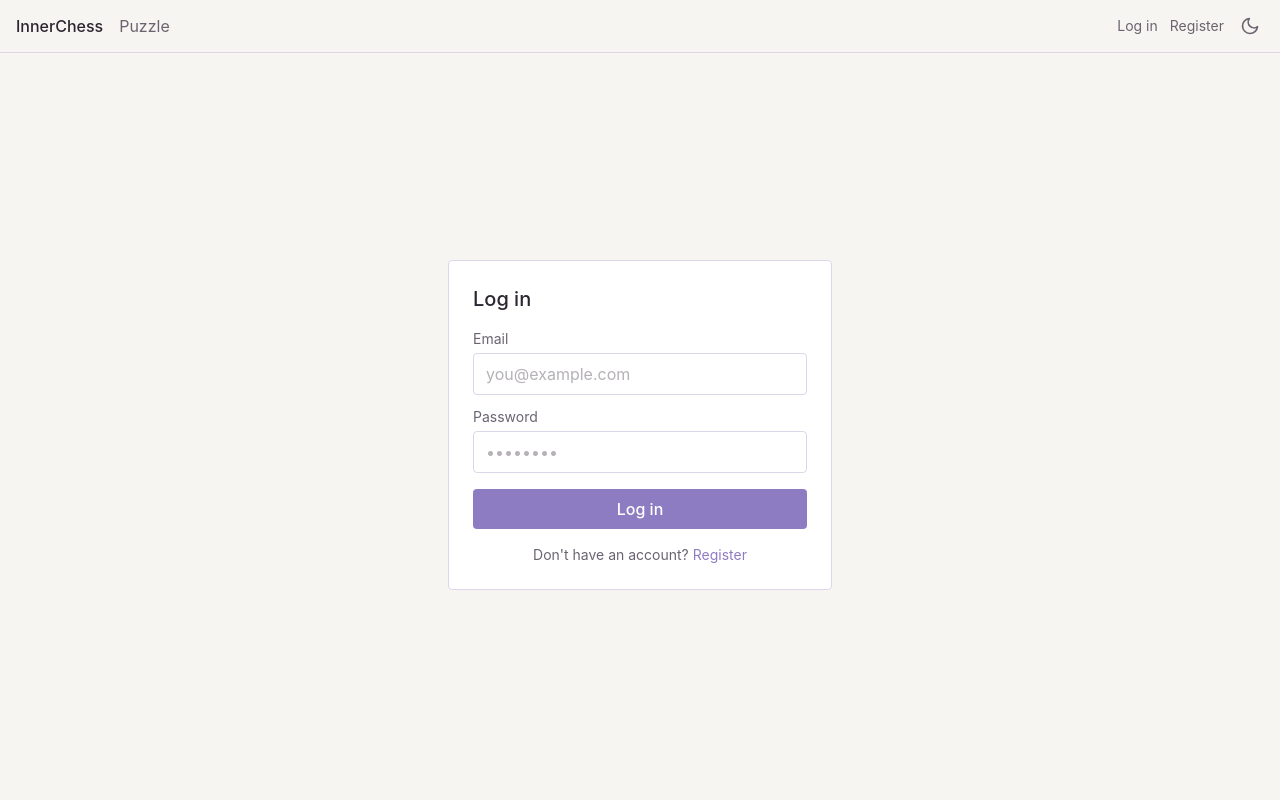
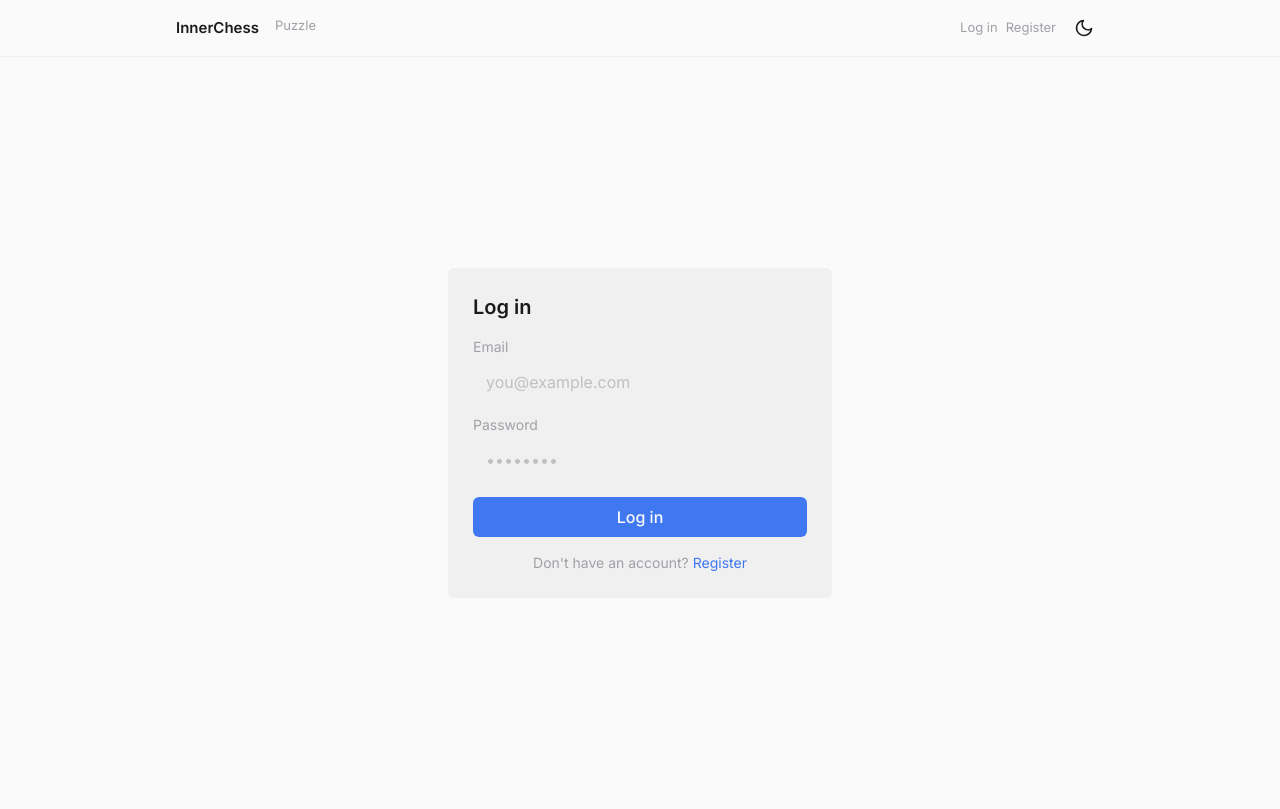
Before and after one commit to ahetru/chess-visualization-trainer, a React (Vite) app in the folder frontend/: page /login in a window 1280 px wide. Built offline with nearby package versions, Linux system fonts and the light colour scheme; no server answers.

Commit message:
feat(frontend-style): adopt One Dark Pro palette and glassmorphism header

```diff
--- a/frontend/index.html
+++ b/frontend/index.html
@@ -2,9 +2,15 @@
 <html lang="en">
   <head>
     <meta charset="UTF-8" />
+    <link rel="preconnect" href="https://fonts.googleapis.com" />
+    <link rel="preconnect" href="https://fonts.gstatic.com" crossorigin />
+    <link
+      href="https://fonts.googleapis.com/css2?family=Inter:wght@400;500;600&family=JetBrains+Mono:wght@400;500&display=swap"
+      rel="stylesheet"
+    />
     <link rel="icon" type="image/svg+xml" href="/favicon.svg" />
     <meta name="viewport" content="width=device-width, initial-scale=1.0" />
-    <title>frontend</title>
+    <title>InnerChess</title>
   </head>
   <body>
     <div id="root"></div>
--- a/frontend/src/components/layout/Header.tsx
+++ b/frontend/src/components/layout/Header.tsx
@@ -12,29 +12,44 @@ export function Header() {
     }
 
     return (
-        <header className="border-b border-edge">
-            <nav className="flex items-center gap-4 px-4 py-3">
-                <Link to="/" className="font-medium text-ink">
+        <header
+            className="sticky top-0 z-50 border-b border-[var(--bg-alt)]"
+            style={{
+                backgroundColor: 'color-mix(in srgb, var(--bg) 88%, transparent)',
+                backdropFilter: 'blur(8px)',
+            }}
+        >
+            <nav className="mx-auto flex max-w-[960px] items-center gap-4 px-4 py-2">
+                <Link to="/" className="text-[0.9375rem] font-semibold text-[var(--fg-strong)]">
                     InnerChess
                 </Link>
-                <Link to="/puzzle" className="text-dim hover:text-ink transition-colors">
+                <Link
+                    to="/puzzle"
+                    className="text-[0.8125rem] text-dim transition-colors border-b-2 border-transparent pb-[2px] hover:text-[var(--fg-strong)]"
+                >
                     Puzzle
                 </Link>
 
-                <div className="ml-auto flex items-center gap-3">
+                <div className="ml-auto flex items-center gap-2">
                     {isAuthenticated ? (
                         <button
                             onClick={handleLogout}
-                            className="text-sm text-dim hover:text-ink transition-colors"
+                            className="text-[0.8125rem] text-dim hover:text-[var(--fg-strong)] transition-colors"
                         >
                             Log out
                         </button>
                     ) : (
                         <>
-                            <Link to="/login" className="text-sm text-dim hover:text-ink transition-colors">
+                            <Link
+                                to="/login"
+                                className="text-[0.8125rem] text-dim hover:text-[var(--fg-strong)] transition-colors"
+                            >
                                 Log in
                             </Link>
-                            <Link to="/register" className="text-sm text-dim hover:text-ink transition-colors">
+                            <Link
+                                to="/register"
+                                className="text-[0.8125rem] text-dim hover:text-[var(--fg-strong)] transition-colors"
+                            >
                                 Register
                             </Link>
                         </>
--- a/frontend/src/components/layout/ThemeToggle.tsx
+++ b/frontend/src/components/layout/ThemeToggle.tsx
@@ -8,7 +8,7 @@ export function ThemeToggle() {
             type="button"
             onClick={toggleTheme}
             aria-label={theme === 'light' ? 'Switch to dark mode' : 'Switch to light mode'}
-            className="rounded-sm p-1 text-dim hover:text-ink focus:outline-none focus:ring-2 focus:ring-accent focus:ring-offset-2 transition-colors"
+            className="inline-flex items-center justify-center w-10 h-10 rounded-[6px] text-[var(--fg-strong)] hover:text-accent hover:bg-[var(--bg-alt)] transition-colors"
         >
             {theme === 'light' ? <MoonIcon /> : <SunIcon />}
         </button>
--- a/frontend/src/features/auth/components/LoginPage.tsx
+++ b/frontend/src/features/auth/components/LoginPage.tsx
@@ -43,15 +43,12 @@ export function LoginPage() {
     }
 
     return (
-        <section className="flex min-h-[calc(100vh-3.5rem)] flex-col items-center justify-center px-4">
-            <form
-                onSubmit={handleSubmit}
-                className="w-full max-w-sm rounded-sm border border-edge bg-card p-6"
-            >
-                <h1 className="mb-4 text-xl font-medium text-ink">Log in</h1>
+        <section className="flex min-h-[calc(100vh-3rem)] flex-col items-center justify-center px-4">
+            <form onSubmit={handleSubmit} className="w-full max-w-sm card p-6">
+                <h1 className="mb-4 text-xl font-semibold text-[var(--fg-strong)]">Log in</h1>
 
                 {error && (
-                    <p className="mb-4 rounded-sm border border-red-500/30 bg-red-500/10 px-3 py-2 text-sm text-red-400">
+                    <p className="mb-4 rounded-[6px] border border-[var(--accent-red)]/30 bg-[var(--accent-red)]/10 px-3 py-2 text-sm text-[var(--accent-red)]">
                         {error}
                     </p>
                 )}
@@ -66,9 +63,7 @@ export function LoginPage() {
                     autoComplete="email"
                     value={email}
                     onChange={(e) => setEmail(e.target.value)}
-                    className="mb-3 w-full rounded-sm border border-edge bg-transparent px-3 py-2 text-ink
-                               placeholder:text-dim/50 focus:border-accent focus:outline-none
-                               focus:ring-1 focus:ring-accent"
+                    className="input mb-3"
                     placeholder="you@example.com"
                 />
 
@@ -82,18 +77,14 @@ export function LoginPage() {
                     autoComplete="current-password"
                     value={password}
                     onChange={(e) => setPassword(e.target.value)}
-                    className="mb-4 w-full rounded-sm border border-edge bg-transparent px-3 py-2 text-ink
-                               placeholder:text-dim/50 focus:border-accent focus:outline-none
-                               focus:ring-1 focus:ring-accent"
+                    className="input mb-4"
                     placeholder="••••••••"
                 />
 
                 <button
                     type="submit"
                     disabled={isLoading}
-                    className="w-full rounded-sm bg-accent px-4 py-2 text-base font-medium text-white
-                               hover:brightness-110 focus:outline-none focus:ring-2 focus:ring-accent
-                               focus:ring-offset-2 transition-all disabled:opacity-50"
+                    className="btn-primary w-full"
                 >
                     {isLoading ? 'Logging in…' : 'Log in'}
                 </button>
--- a/frontend/src/index.css
+++ b/frontend/src/index.css
@@ -1,53 +1,157 @@
 @import "tailwindcss";
 
-/* ── Design tokens — light mode ── */
+@theme {
+  --color-page: var(--bg);
+  --color-card: var(--bg-alt);
+  --color-ink: var(--fg);
+  --color-ink-strong: var(--fg-strong);
+  --color-dim: var(--muted);
+  --color-accent: var(--accent);
+  --color-accent-green: var(--accent-green);
+  --color-accent-red: var(--accent-red);
+  --color-edge: var(--bg-alt);
+  --font-sans: 'Inter', system-ui, sans-serif;
+  --font-mono: 'JetBrains Mono', ui-monospace, monospace;
+}
+
+html {
+  scroll-behavior: smooth;
+}
+
+body {
+  font-family: var(--font-sans);
+  background-color: var(--bg);
+  color: var(--fg);
+}
+
+/* ── Design tokens — dark mode (default) ── */
 :root {
-  /* Surfaces */
-  --bg-primary: #F7F5F2;
-  --bg-surface: #FFFFFF;
+  --bg: #282c34;
+  --bg-alt: #21252b;
+  --fg: #abb2bf;
+  --fg-strong: #ffffff;
+  --accent: #61afef;
+  --accent-green: #98c379;
+  --accent-red: #e06c75;
+  --muted: #5c6370;
+  --radius: 6px;
+  --transition: 200ms ease;
 
   /* Board */
-  --board-light: #EDE6DC;
-  --board-dark: #B8A9D9;
-  --board-selected: #F4C9A8;
-  --board-last-move: #FFE9A8;
-  --board-check: #F4A3A3;
-  --board-valid-move: #9BC6A8;
-
-  /* Text */
-  --text-primary: #2B2630;
-  --text-secondary: #6B6470;
-
-  /* Interactive */
-  --accent: #8E7CC3;
-  --border: #DDD5E8;
+  --board-light: #ede6dc;
+  --board-dark: #7d8797;
+  --board-highlight: rgba(97, 175, 239, 0.35);
+  --board-legal: rgba(0, 0, 0, 0.2);
 }
 
-/* ── Design tokens — dark mode ── */
-[data-theme="dark"] {
-  --bg-primary: #1E1B24;
-  --bg-surface: #262230;
+/* ── Design tokens — light mode ── */
+[data-theme="light"] {
+  --bg: #fafafa;
+  --bg-alt: #f0f0f0;
+  --fg: #383a42;
+  --fg-strong: #1b1b1b;
+  --accent: #4078f2;
+  --accent-green: #50a14f;
+  --accent-red: #e45649;
+  --muted: #a0a1a7;
 
-  --board-light: #4A4358;
-  --board-dark: #322C3F;
-  --board-selected: #C99B6B;
-  --board-last-move: #D9C36A;
-  --board-check: #D97B7B;
-  --board-valid-move: #7FAE8E;
-
-  --text-primary: #F0EDF5;
-  --text-secondary: #A79FB3;
-
-  --accent: #B4A0E5;
-  --border: #3A3448;
+  --board-light: #ede6dc;
+  --board-dark: #b8a9d9;
 }
 
-/* ── Bridge to Tailwind v4 utilities ── */
-@theme {
-  --color-page: var(--bg-primary);
-  --color-card: var(--bg-surface);
-  --color-ink: var(--text-primary);
-  --color-dim: var(--text-secondary);
-  --color-accent: var(--accent);
-  --color-edge: var(--border);
+/* ── Shared pattern classes ── */
+
+.btn-primary {
+  display: inline-flex;
+  align-items: center;
+  justify-content: center;
+  padding: 0.5rem 1.25rem;
+  border-radius: var(--radius);
+  font-weight: 500;
+  background-color: var(--accent);
+  color: var(--bg);
+  transition: filter var(--transition);
 }
+.btn-primary:hover {
+  filter: brightness(1.1);
+}
+.btn-primary:disabled {
+  opacity: 0.5;
+  pointer-events: none;
+}
+
+.btn-ghost {
+  display: inline-flex;
+  align-items: center;
+  justify-content: center;
+  padding: 0.5rem 1.25rem;
+  border-radius: var(--radius);
+  font-weight: 500;
+  border: 1px solid var(--muted);
+  color: var(--fg-strong);
+  transition:
+    border-color var(--transition),
+    color var(--transition);
+}
+.btn-ghost:hover {
+  border-color: var(--accent);
+  color: var(--accent);
+}
+
+.card {
+  border-radius: var(--radius);
+  border: 1px solid var(--bg-alt);
+  background-color: var(--bg-alt);
+}
+
+.tag {
+  display: inline-block;
+  padding: 0.125rem 0.5rem;
+  border-radius: 999px;
+  background-color: var(--bg);
+  color: var(--fg);
+  font-family: var(--font-mono);
+  font-size: 0.8125rem;
+  line-height: 1.4;
+}
+
+.input {
+  width: 100%;
+  border-radius: var(--radius);
+  border: 1px solid var(--bg-alt);
+  background-color: transparent;
+  padding: 0.5rem 0.75rem;
+  color: var(--fg);
+  transition:
+    border-color var(--transition),
+    box-shadow var(--transition);
+}
+.input::placeholder {
+  color: var(--muted);
+  opacity: 0.6;
+}
+.input:focus {
+  border-color: var(--accent);
+  box-shadow: 0 0 0 1px var(--accent);
+  outline: none;
+}
+
+/* ── Focus visible ── */
+:focus-visible {
+  outline: 2px solid var(--accent);
+  outline-offset: 2px;
+}
+
+/* ── Reduced motion ── */
+@media (prefers-reduced-motion: reduce) {
+  html {
+    scroll-behavior: auto;
+  }
+  *,
+  *::before,
+  *::after {
+    transition-duration: 0ms !important;
+    animation-duration: 0ms !important;
+    animation-iteration-count: 1 !important;
+  }
+}
```
Also changed, not shown: frontend/src/app/HomePage.tsx (+4 -11 lines), frontend/src/features/auth/components/RegisterPage.tsx (+8 -19 lines), frontend/src/features/puzzle/components/PuzzleBoard.tsx (+3 -5 lines), frontend/src/features/puzzle/components/PuzzleDebug.tsx (+11 -27 lines), frontend/src/features/puzzle/components/PuzzlePage.tsx (+12 -10 lines).
